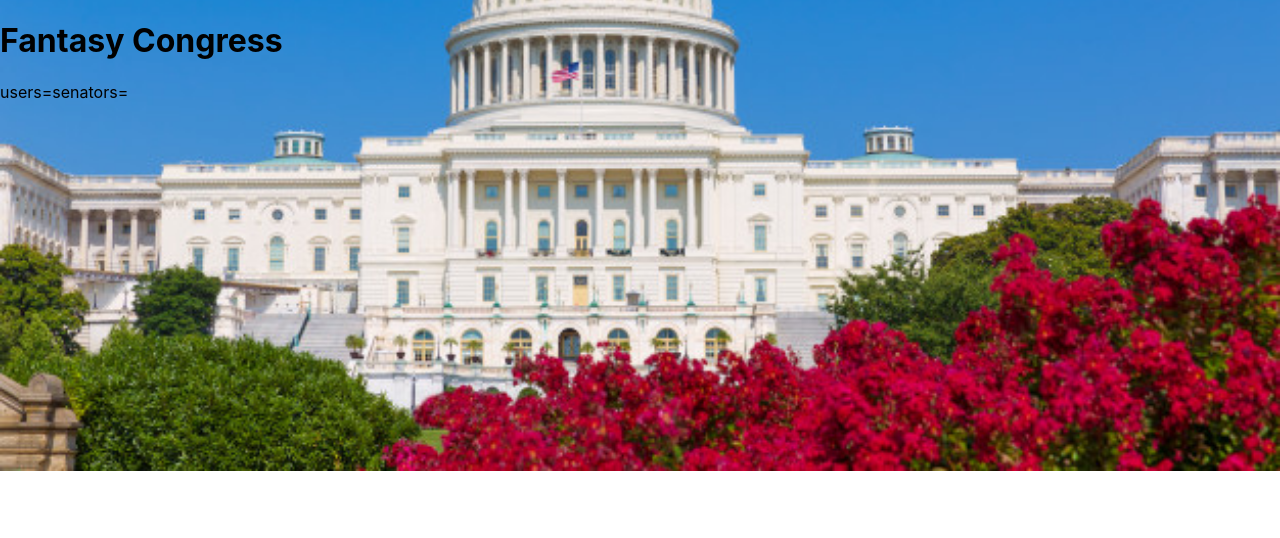
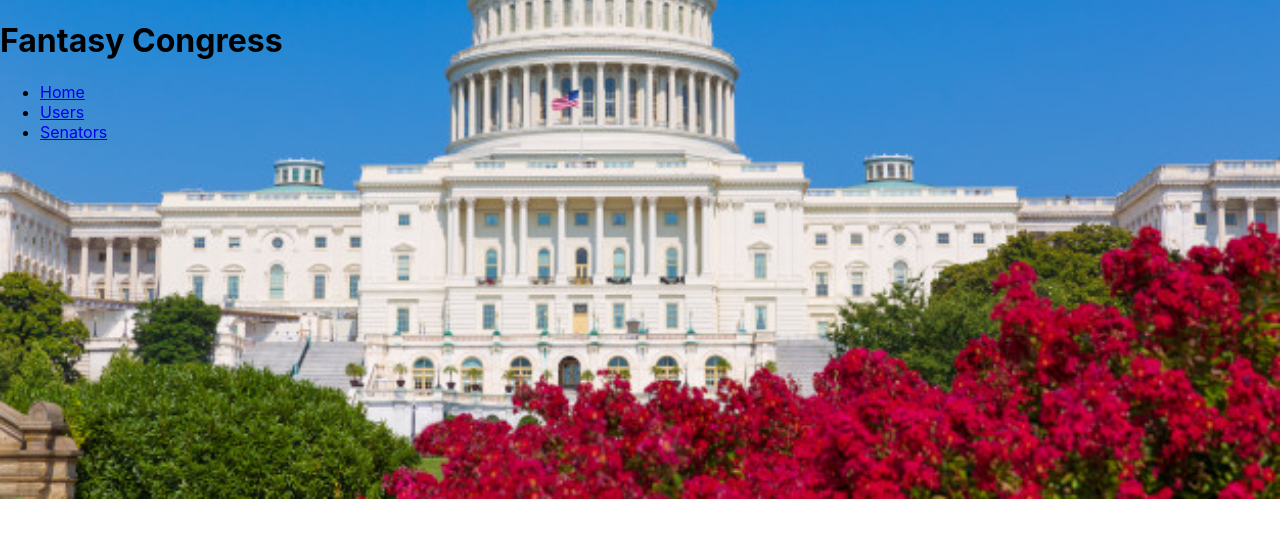
Before and after one commit to logicfirst/Phase5-Fantasy_Congress-frontend, a React (Create React App) app in the folder fantasy-congress/: page / in a window 1280 px wide. Shown: the top 538 px of the page. Built offline with nearby package versions, Linux system fonts and the light colour scheme; no server answers.

Commit message:
scott-0302-2115-react router

```diff
--- a/fantasy-congress/src/Components/FantasyCongress.js
+++ b/fantasy-congress/src/Components/FantasyCongress.js
@@ -31,9 +31,40 @@ class FantasyCongress extends Component {
     return(
       <div>
         <h1>Fantasy Congress</h1>
-        <Home />
+        {/* <Home />
         users={this.state.users.map ((user) => <Users user={user}/>)}
-        senators={this.state.senators.map ((senator) => <Senators senator={senator}/>)}
+        senators={this.state.senators.map ((senator) => <Senators senator={senator}/>)} */}
+        <Router>
+      <div>
+        <nav>
+          <ul>
+            <li>
+              <Link to="/">Home</Link>
+            </li>
+            <li>
+              <Link to="/users">Users</Link>
+            </li>
+            <li>
+              <Link to="/senators">Senators</Link>
+            </li>
+          </ul>
+        </nav>
+
+        {/* A <Switch> looks through its children <Route>s and
+            renders the first one that matches the current URL. */}
+        <Switch>
+          <Route path="/senators">
+          senators={this.state.senators.map ((senator) => <Senators senator={senator}/>)}
+          </Route>
+          <Route path="/users">
+          users={this.state.users.map ((user) => <Users user={user}/>)}
+          </Route>
+          <Route path="/">
+            <Home />
+          </Route>
+        </Switch>
+      </div>
+    </Router>
       </div>
     )
 
```
